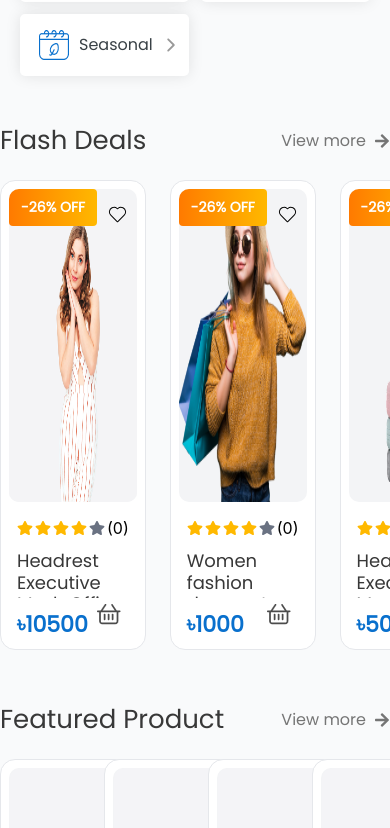
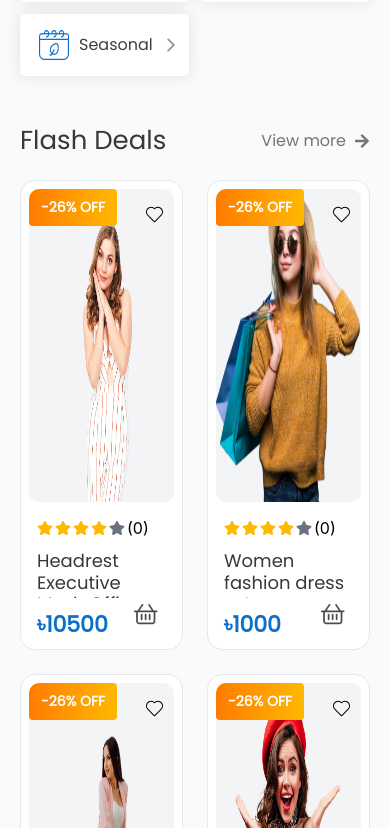
Before and after one commit to ashiqul290/Nirvoya-Website, a React (Vite) app: page / in a window 390 px wide. Shown: the part 956-1784 px from the top of the page. Built offline with nearby package versions, Linux system fonts and the light colour scheme.

Commit message:
responsive flash

```diff
--- a/src/Common/ProductCart.jsx
+++ b/src/Common/ProductCart.jsx
@@ -55,7 +55,7 @@ export const ProductCart = ({ item }) => {
     <>
       {/* <Link to={'/view-product'}> */}
 
-      <div className="w-83  border border-gray-200 rounded-[15px] relative bg-white p-2">
+      <div className="max-w-83  border border-gray-200 rounded-[15px] relative bg-white p-2">
         <div
           onClick={handleMain}
           className="w-full flex cursor-pointer justify-center rounded-[10px] h-78.25 relative bg-gray-100"
--- a/src/components/Home/FlashDeals.jsx
+++ b/src/components/Home/FlashDeals.jsx
@@ -41,12 +41,12 @@ export const FlashDeals = () => {
     <>
     <div className="">
         <Container>
-            <div className="">
+            <div className=" px-5 xl:px-0">
               <div className="flex justify-between items-center mb-5">
                   <h3 className=' text-[26px] font-poppins font-medium text-[#383838]'>Flash Deals</h3>
                   <button className=' flex items-center gap-2 text-[16px] font-medium text-[#757575] font-poppins cursor-pointer'>View more <FaArrowRight /> </button>
               </div>
-            <div className="flex justify-between gap-6">
+            <div className=" grid grid-cols-2 md:grid-cols-3 xl:grid-cols-4 gap-6">
                {
                 products.map((item)=>(
                      <ProductCart item={item} />
```
